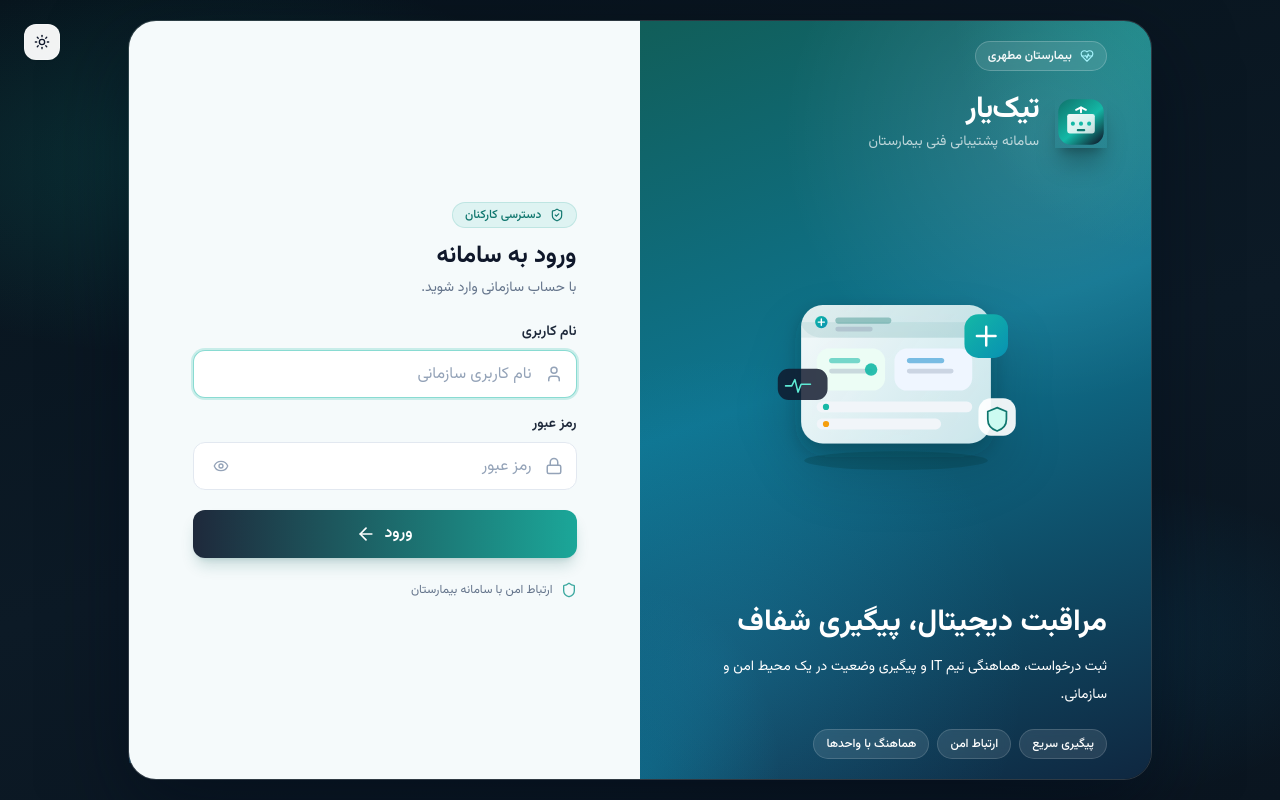
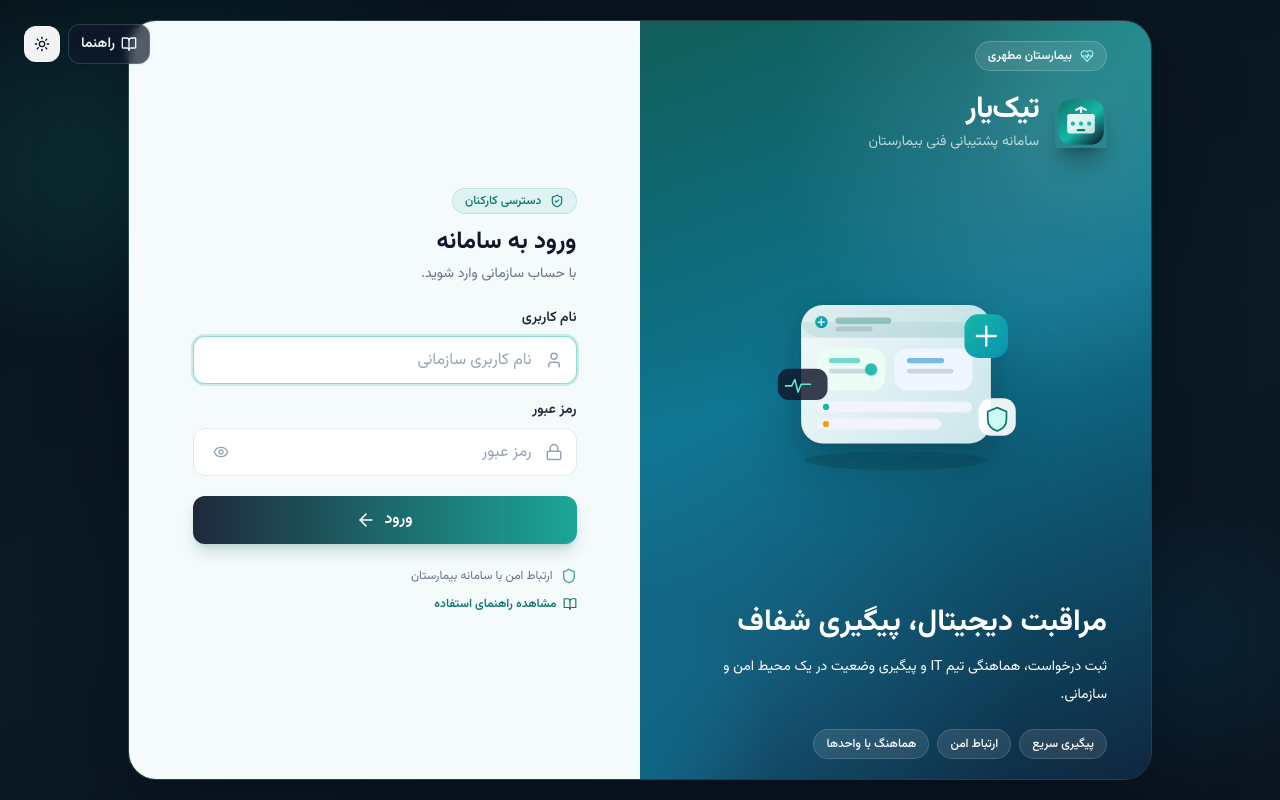
Before and after one commit to behbahanisahar/motahari-ticketing-system, a React (Vite) app in the folder frontend/: page /login in a window 1280 px wide. Built offline with nearby package versions, Linux system fonts and the light colour scheme; no server answers; what jalaali-js would draw is missing.

Commit message:
Make the user guide available before login.
Expose /guide publicly and add guide links on the login page so users can read the PDF without signing in.

Co-authored-by: Cursor <cursoragent@cursor.com>

```diff
--- a/frontend/src/App.jsx
+++ b/frontend/src/App.jsx
@@ -51,6 +51,34 @@ function Protected({ children, roles }) {
   );
 }
 
+function GuideRoute() {
+  const { user, loading } = useAuth();
+
+  if (loading) {
+    return (
+      <div className="flex min-h-full items-center justify-center">
+        <p className="rounded-full bg-white/60 px-4 py-2 text-sm text-muted-foreground backdrop-blur-sm">
+          در حال بارگذاری...
+        </p>
+      </div>
+    );
+  }
+
+  if (user) {
+    return (
+      <Shell>
+        <UserGuide />
+      </Shell>
+    );
+  }
+
+  return (
+    <div className="mx-auto w-full max-w-5xl px-4 py-6 sm:px-6 sm:py-8">
+      <UserGuide publicView />
+    </div>
+  );
+}
+
 export default function App() {
   return (
     <BrowserRouter>
@@ -62,6 +90,7 @@ export default function App() {
           <Toaster />
           <Routes>
             <Route path="/login" element={<Login />} />
+            <Route path="/guide" element={<GuideRoute />} />
             <Route
               path="/"
               element={
@@ -83,14 +112,6 @@ export default function App() {
               element={
                 <Protected>
                   <Shell><MyTickets /></Shell>
-                </Protected>
-              }
-            />
-            <Route
-              path="/guide"
-              element={
-                <Protected>
-                  <Shell><UserGuide /></Shell>
                 </Protected>
               }
             />
--- a/frontend/src/pages/Login.jsx
+++ b/frontend/src/pages/Login.jsx
@@ -1,8 +1,9 @@
 import { useState } from "react";
-import { useNavigate, useLocation } from "react-router-dom";
+import { Link, useNavigate, useLocation } from "react-router-dom";
 import {
   AlertCircle,
   ArrowLeft,
+  BookOpen,
   Eye,
   EyeOff,
   HeartPulse,
@@ -129,7 +130,14 @@ export default function Login() {
 
   return (
     <div className="login-page fixed inset-0 z-20 flex items-center justify-center overflow-hidden p-3 sm:p-4 md:p-5">
-      <div className="absolute end-4 top-4 z-30 sm:end-6 sm:top-6">
+      <div className="absolute end-4 top-4 z-30 flex items-center gap-2 sm:end-6 sm:top-6">
+        <Link
+          to="/guide"
+          className="inline-flex h-10 items-center gap-1.5 rounded-xl border border-slate-200/80 bg-white/90 px-3 text-sm font-semibold text-slate-700 shadow-sm backdrop-blur-sm transition-colors hover:bg-white hover:text-teal-800 dark:border-white/15 dark:bg-slate-900/70 dark:text-slate-100 dark:hover:bg-slate-900"
+        >
+          <BookOpen className="h-4 w-4" />
+          راهنما
+        </Link>
         <ThemeToggle />
       </div>
       <div className="login-shell login-enter grid h-full min-h-0 w-full max-w-5xl overflow-hidden rounded-[1.75rem] border border-slate-200/70 shadow-[0_28px_80px_rgb(15_70_90_/_0.14)] dark:border-white/15 dark:shadow-[0_28px_80px_rgb(2_10_24_/_0.5)] lg:grid-cols-[1fr_1fr]">
@@ -267,9 +275,18 @@ export default function Login() {
               </Button>
             </form>
 
-            <div className="mt-6 flex items-center justify-center gap-2 text-xs text-slate-500 lg:justify-start">
-              <Shield className="h-4 w-4 text-teal-600/80" />
-              <span>ارتباط امن با سامانه بیمارستان</span>
+            <div className="mt-6 flex flex-col items-center gap-3 text-xs text-slate-500 lg:items-start">
+              <div className="flex items-center gap-2">
+                <Shield className="h-4 w-4 text-teal-600/80" />
+                <span>ارتباط امن با سامانه بیمارستان</span>
+              </div>
+              <Link
+                to="/guide"
+                className="inline-flex items-center gap-1.5 font-semibold text-teal-700 transition-colors hover:text-teal-900"
+              >
+                <BookOpen className="h-3.5 w-3.5" />
+                مشاهده راهنمای استفاده
+              </Link>
             </div>
           </div>
         </section>
--- a/frontend/src/pages/UserGuide.jsx
+++ b/frontend/src/pages/UserGuide.jsx
@@ -1,12 +1,30 @@
-import { BookOpen, Download, ExternalLink } from "lucide-react";
+import { Link } from "react-router-dom";
+import { ArrowRight, BookOpen, Download, ExternalLink } from "lucide-react";
 import { PageHeader } from "@/components/PageHeader";
 import { Button } from "@/components/ui/button";
+import { ThemeToggle } from "@/components/ThemeToggle";
+import { Logo } from "@/components/Logo";
 
 const GUIDE_URL = "/user-guide.pdf";
 
-export default function UserGuide() {
+export default function UserGuide({ publicView = false }) {
   return (
     <div className="flex flex-col gap-5">
+      {publicView && (
+        <div className="flex flex-wrap items-center justify-between gap-3">
+          <Logo to="/login" size={40} />
+          <div className="flex items-center gap-2">
+            <ThemeToggle />
+            <Link to="/login">
+              <Button type="button" variant="outline" className="rounded-xl">
+                <ArrowRight className="h-4 w-4" />
+                بازگشت به ورود
+              </Button>
+            </Link>
+          </div>
+        </div>
+      )}
+
       <PageHeader
         title="راهنمای استفاده"
         description="آموزش ورود و کار با سامانه تیک‌یار برای کاربران."
```
